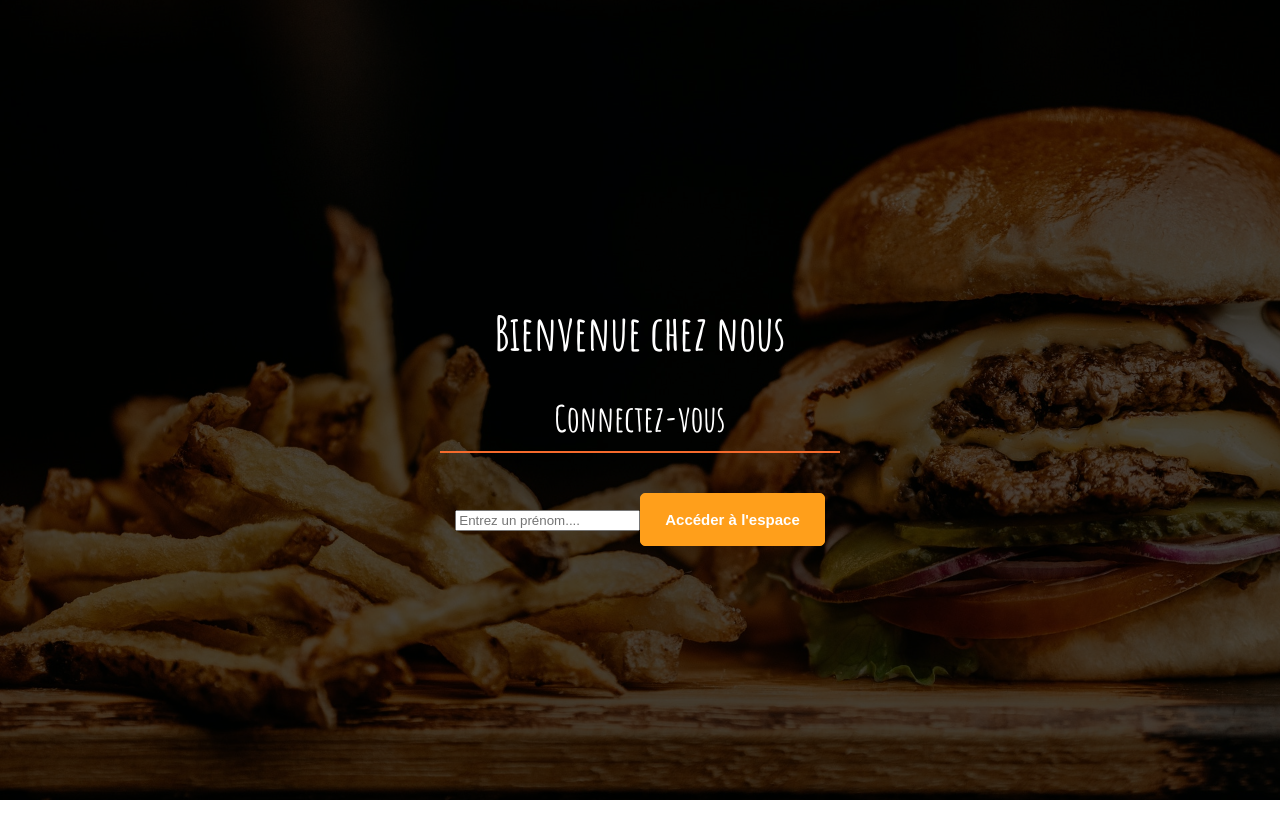
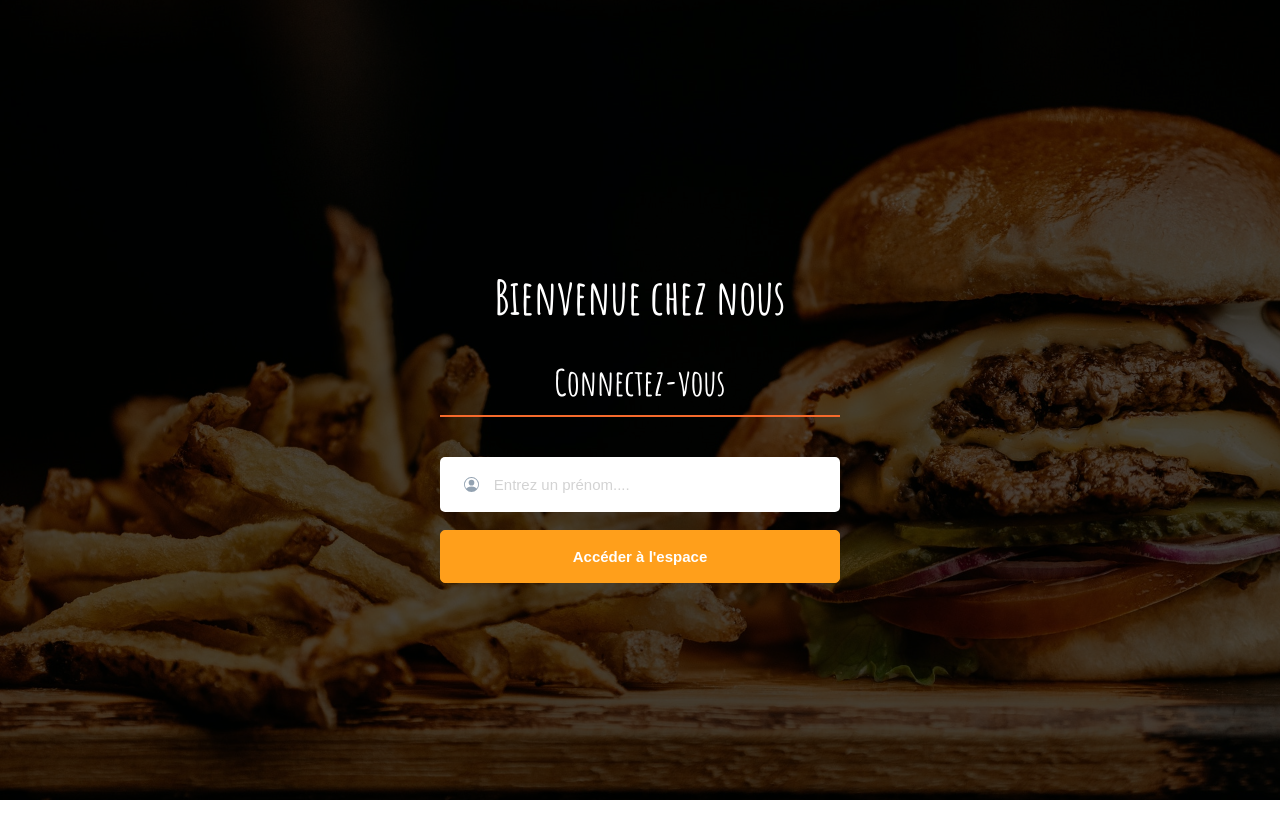
Before and after one commit to PaulDABIN/crazee-burger, a React (Create React App) app: page / in a window 1280 px wide. Built offline with nearby package versions, Linux system fonts and the light colour scheme.

Commit message:
Create TextInput.js

```diff
--- a/src/components/pages/login/LoginForm.js
+++ b/src/components/pages/login/LoginForm.js
@@ -1,15 +1,16 @@
-import React from 'react'
-import styled from 'styled-components'
-import { theme } from '../../../theme/index';
-import PrimaryButton from '../../reusable/PrimaryButton';
+import React from "react"
+import styled from "styled-components"
+import { theme } from "../../../theme/index"
+import PrimaryButton from "../../reusable/PrimaryButton"
+import TextInput from "../../reusable/TextInput"
 
-export default function LoginForm({inputValue, handleSubmit, handleChange}) {
+export default function LoginForm({ inputValue, handleSubmit, handleChange }) {
   return (
-        <FormStyled action="submit" onSubmit={handleSubmit}>
+    <FormStyled action='submit' onSubmit={handleSubmit}>
       <h1>Bienvenue chez nous</h1>
       <h2>Connectez-vous</h2>
-            <hr/>
-            <input type="text" placeholder="Entrez un prénom...." value={inputValue} onChange={handleChange}/>
+      <hr />
+      <TextInput />
       <PrimaryButton label={"Accéder à l'espace"} />
     </FormStyled>
   )
@@ -41,5 +42,7 @@ const FormStyled = styled.form`
     font-size: ${theme.fonts.P4};
   }
 
-
+  button {
+    width: 100%;
+  }
 `
--- /dev/null
+++ b/src/components/reusable/TextInput.js
@@ -0,0 +1,48 @@
+import React from "react"
+import styled from "styled-components"
+import { BsPersonCircle } from "react-icons/bs"
+import { theme } from "../../theme"
+
+export default function TextInput({ inputValue, handleChange }) {
+  return (
+    <TextInputStyled>
+      <BsPersonCircle className='icon' />
+      <input type='text' placeholder='Entrez un prénom....' value={inputValue} onChange={handleChange} />
+    </TextInputStyled>
+  )
+}
+
+const TextInputStyled = styled.div`
+  background-color: ${theme.colors.white};
+  border-radius: ${theme.borderRadius.round};
+  display: flex;
+  align-items: center;
+  padding: 18px 24px;
+  margin: 18px 0; // should be there or in parent style?
+  /* height: 17px; // add this if you want pixel perfect with Button Height */
+  white-space: nowrap;
+  .icon {
+    font-size: ${theme.fonts.P0};
+    margin-right: ${theme.gridUnit * 1.6}px;
+    color: ${theme.colors.greySemiDark};
+    min-width: 1em; // that way, the icon size is NOT affected by width of the entire component.
+    /* border: 1px solid red; */
+  }
+
+  input {
+    border: none;
+    font-size: ${theme.fonts.P0};
+    color: ${theme.colors.black};
+    width: 100%;
+    display: flex;
+
+    &::placeholder {
+      background: ${theme.colors.white};
+      color: lightgrey;
+    }
+
+    &:focus {
+      /* outline: 0; */
+    }
+  }
+`
```
Lines whose indentation alone changed are shown as unchanged.
